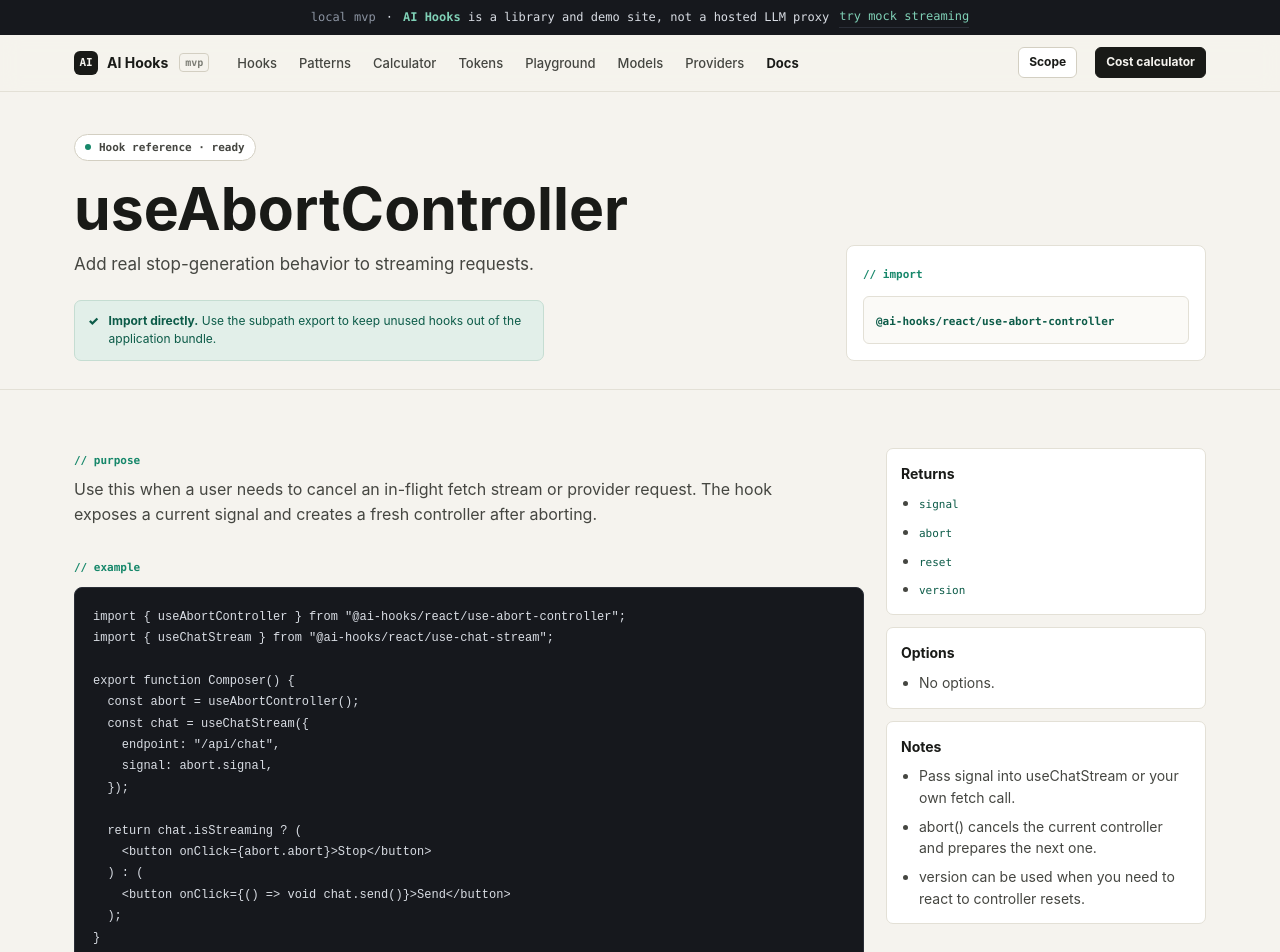
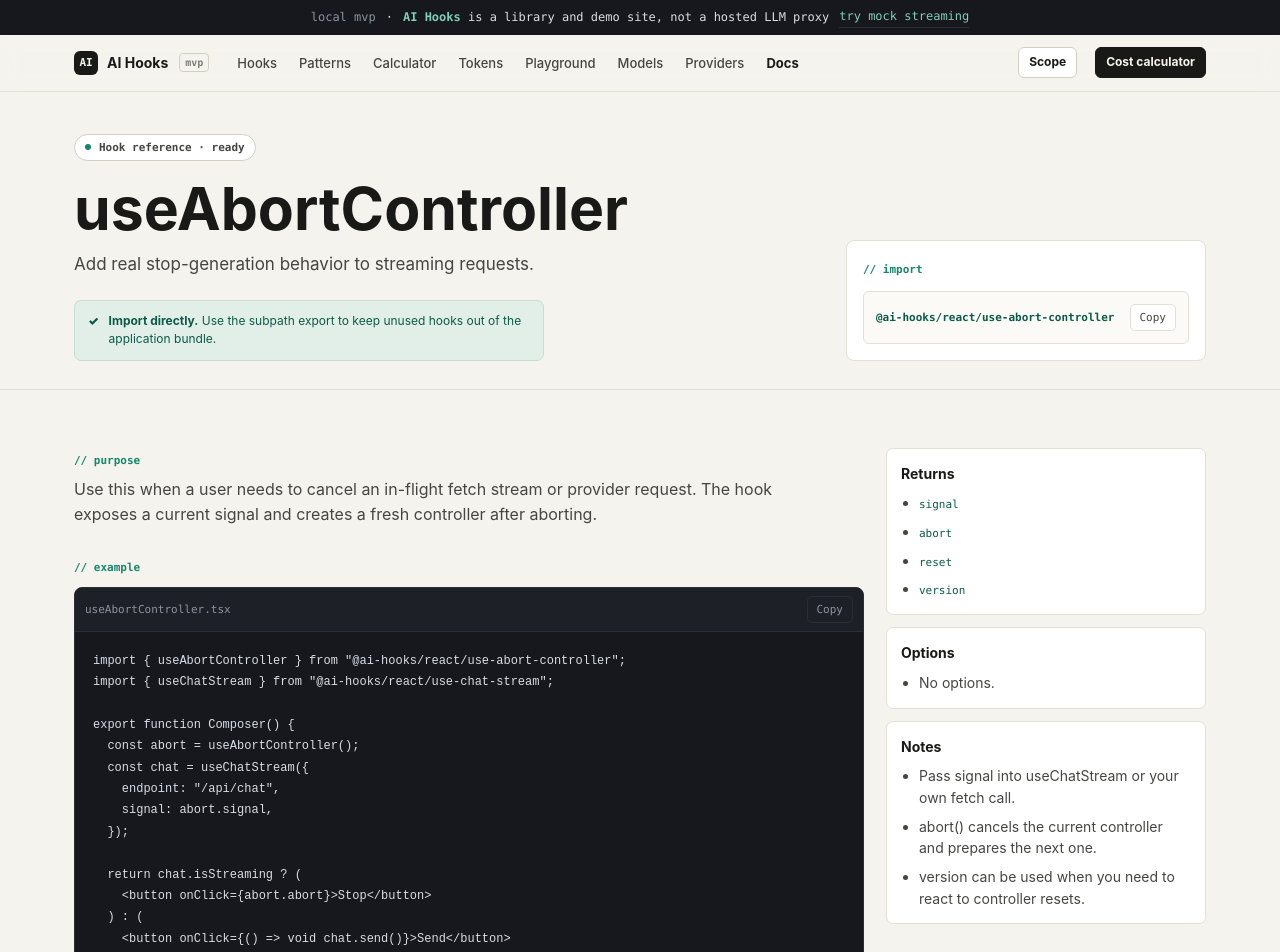
Before and after one commit to DumanTorbayev/ai-hooks, a Next.js app in the folder apps/web/: page /docs/use-abort-controller in a window 1280 px wide. Shown: the top 952 px of the page. Built offline with nearby package versions, Linux system fonts and the light colour scheme.

Commit message:
feat: add copy buttons for code snippets

```diff
--- a/apps/web/app/docs/[slug]/page.tsx
+++ b/apps/web/app/docs/[slug]/page.tsx
@@ -4,6 +4,7 @@ import { notFound } from "next/navigation";
 import { SiteFooter } from "@/components/home/site-footer";
 import { SiteHeader } from "@/components/home/site-header";
 import { TopBanner } from "@/components/home/top-banner";
+import { CopyButton } from "@/components/copy-button";
 import { getHookDoc, hookDocs } from "@/content/hook-docs";
 import styles from "../docs.module.css";
 
@@ -68,6 +69,12 @@ export default async function HookDocPage({ params }: HookDocPageProps) {
               <span className="sec-label">// import</span>
               <div className={styles.importBox}>
                 <code>{doc.importPath}</code>
+                <CopyButton
+                  className={styles.importCopy}
+                  copiedLabel="Copied"
+                  label="Copy"
+                  value={doc.importPath}
+                />
               </div>
             </div>
           </div>
@@ -83,9 +90,15 @@ export default async function HookDocPage({ params }: HookDocPageProps) {
 
               <section>
                 <span className="sec-label">// example</span>
-                <pre className={styles.code}>
-                  <code>{doc.example}</code>
-                </pre>
+                <div className={styles.codeBlock}>
+                  <div className={styles.codeHeader}>
+                    <span>{doc.name}.tsx</span>
+                    <CopyButton className={styles.codeCopy} value={doc.example} />
+                  </div>
+                  <pre className={styles.code}>
+                    <code>{doc.example}</code>
+                  </pre>
+                </div>
               </section>
             </article>
 
--- a/apps/web/app/docs/docs.module.css
+++ b/apps/web/app/docs/docs.module.css
@@ -29,11 +29,51 @@
 }
 
 .importBox {
+  display: flex;
+  align-items: center;
+  gap: 10px;
   margin-top: 12px;
   border: 1px solid var(--line);
   border-radius: 6px;
   background: var(--surface-2);
   padding: 12px;
+}
+
+.importBox code {
+  min-width: 0;
+  overflow-wrap: anywhere;
+}
+
+.importCopy,
+.codeCopy {
+  flex: 0 0 auto;
+  border: 1px solid var(--line);
+  border-radius: 5px;
+  background: var(--surface);
+  padding: 4px 9px;
+  color: var(--ink-2);
+  font-family: var(--mono);
+  font-size: 11px;
+}
+
+.importCopy {
+  margin-left: auto;
+}
+
+.importCopy:hover,
+.importCopy:focus-visible,
+.codeCopy:hover,
+.codeCopy:focus-visible {
+  border-color: var(--line-2);
+  background: var(--surface-2);
+  color: var(--ink);
+}
+
+.importCopy[data-state="copied"],
+.codeCopy[data-state="copied"] {
+  border-color: #c5ddd2;
+  background: var(--accent-soft);
+  color: var(--accent-ink);
 }
 
 .layout {
@@ -45,6 +85,7 @@
 
 .main {
   display: grid;
+  min-width: 0;
   gap: 28px;
 }
 
@@ -55,11 +96,54 @@
   font-size: 16px;
 }
 
-.code {
-  overflow-x: auto;
+.main section {
+  min-width: 0;
+}
+
+.codeBlock {
+  min-width: 0;
   margin: 10px 0 0;
   border: 1px solid var(--code-line);
   border-radius: 8px;
+  background: var(--code-bg);
+  overflow: hidden;
+}
+
+.codeHeader {
+  display: flex;
+  align-items: center;
+  gap: 10px;
+  border-bottom: 1px solid var(--code-line);
+  background: var(--code-bg-2);
+  padding: 8px 10px;
+  color: var(--code-mut);
+  font-family: var(--mono);
+  font-size: 11px;
+}
+
+.codeCopy {
+  margin-left: auto;
+  border-color: var(--code-line);
+  background: transparent;
+  color: var(--code-mut);
+}
+
+.codeCopy:hover,
+.codeCopy:focus-visible {
+  border-color: #3a4654;
+  background: #252934;
+  color: var(--code-ink);
+}
+
+.codeCopy[data-state="copied"] {
+  border-color: #477d68;
+  background: transparent;
+  color: #8dd6bd;
+}
+
+.code {
+  overflow-x: auto;
+  margin: 0;
   background: var(--code-bg);
   padding: 18px;
   color: var(--code-ink);
@@ -70,6 +154,7 @@
 
 .side {
   display: grid;
+  min-width: 0;
   gap: 12px;
 }
 
--- a/apps/web/app/globals.css
+++ b/apps/web/app/globals.css
@@ -875,6 +875,18 @@ p {
   padding: 3px 9px;
 }
 
+.cp-copy:hover,
+.cp-copy:focus-visible {
+  border-color: #3a4654;
+  background: #252934;
+  color: var(--code-ink);
+}
+
+.cp-copy[data-state="copied"] {
+  border-color: #477d68;
+  color: #8dd6bd;
+}
+
 pre.code {
   margin: 0;
   overflow-x: auto;
--- /dev/null
+++ b/apps/web/components/copy-button.tsx
@@ -0,0 +1,92 @@
+"use client";
+
+import { useEffect, useRef, useState } from "react";
+
+type CopyButtonProps = {
+  value: string;
+  className?: string;
+  label?: string;
+  copiedLabel?: string;
+};
+
+export function CopyButton({
+  value,
+  className,
+  label = "Copy",
+  copiedLabel = "Copied",
+}: CopyButtonProps) {
+  const [state, setState] = useState<"idle" | "copied" | "failed">("idle");
+  const timeoutRef = useRef<number | null>(null);
+
+  useEffect(
+    () => () => {
+      if (timeoutRef.current) {
+        window.clearTimeout(timeoutRef.current);
+      }
+    },
+    [],
+  );
+
+  async function handleCopy() {
+    try {
+      await copyText(value);
+      setState("copied");
+    } catch {
+      setState("failed");
+    }
+
+    if (timeoutRef.current) {
+      window.clearTimeout(timeoutRef.current);
+    }
+
+    timeoutRef.current = window.setTimeout(() => {
+      setState("idle");
+    }, 1600);
+  }
+
+  const text = state === "copied" ? copiedLabel : state === "failed" ? "Retry" : label;
+
+  return (
+    <button
+      aria-label={state === "copied" ? "Copied to clipboard" : "Copy to clipboard"}
+      className={className}
+      data-state={state}
+      onClick={() => {
+        void handleCopy();
+      }}
+      type="button"
+    >
+      {text}
+    </button>
+  );
+}
+
+async function copyText(value: string) {
+  if (navigator.clipboard?.writeText) {
+    try {
+      await navigator.clipboard.writeText(value);
+      return;
+    } catch {
+      // Browser permissions can block Clipboard API even on localhost.
+    }
+  }
+
+  const textarea = document.createElement("textarea");
+  textarea.value = value;
+  textarea.setAttribute("readonly", "");
+  textarea.style.position = "fixed";
+  textarea.style.opacity = "0";
+  document.body.append(textarea);
+  textarea.focus();
+  textarea.select();
+
+  try {
+    const copied = document.execCommand("copy");
+
+    if (!copied) {
+      throw new Error("Copy command failed.");
+    }
+  } finally {
+    textarea.remove();
+  }
+}
```
Also changed, not shown: apps/web/components/home/hooks-section.tsx (+15 -4 lines).
